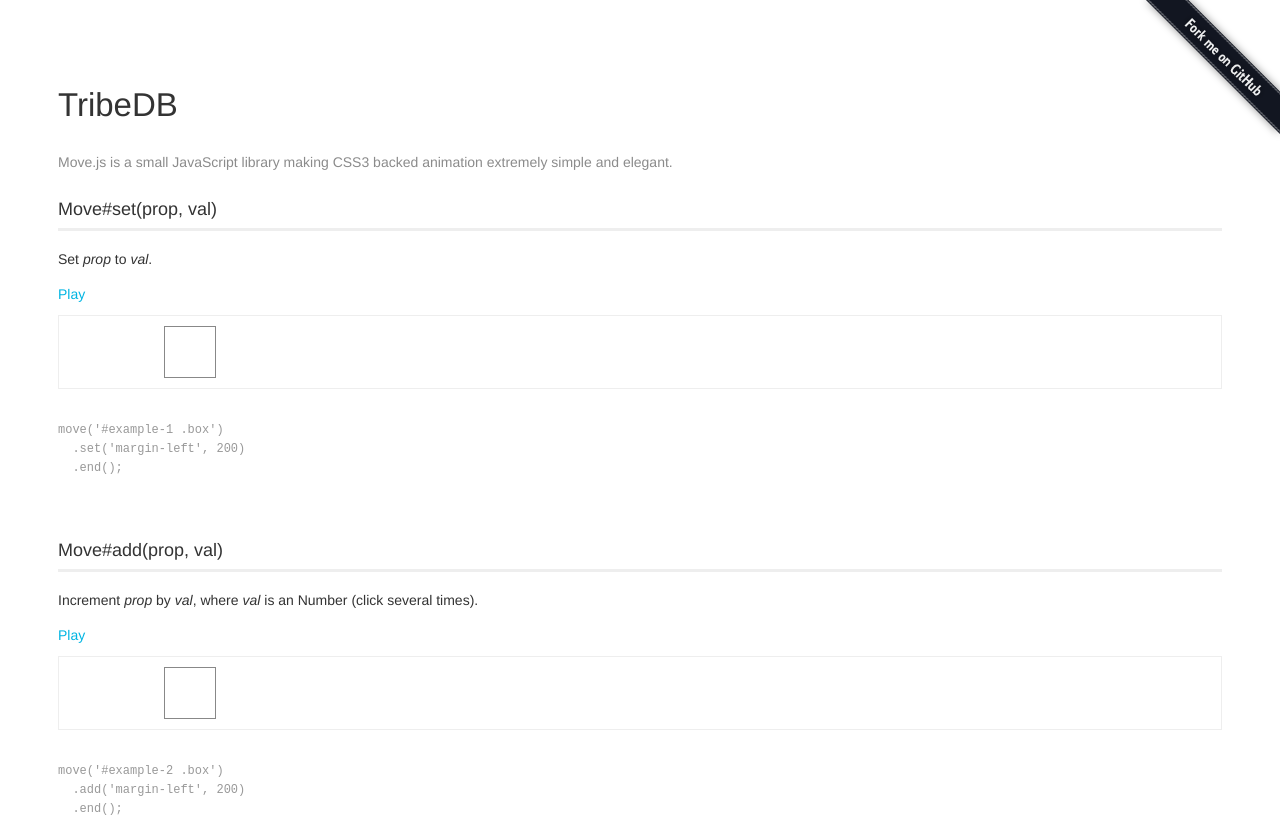
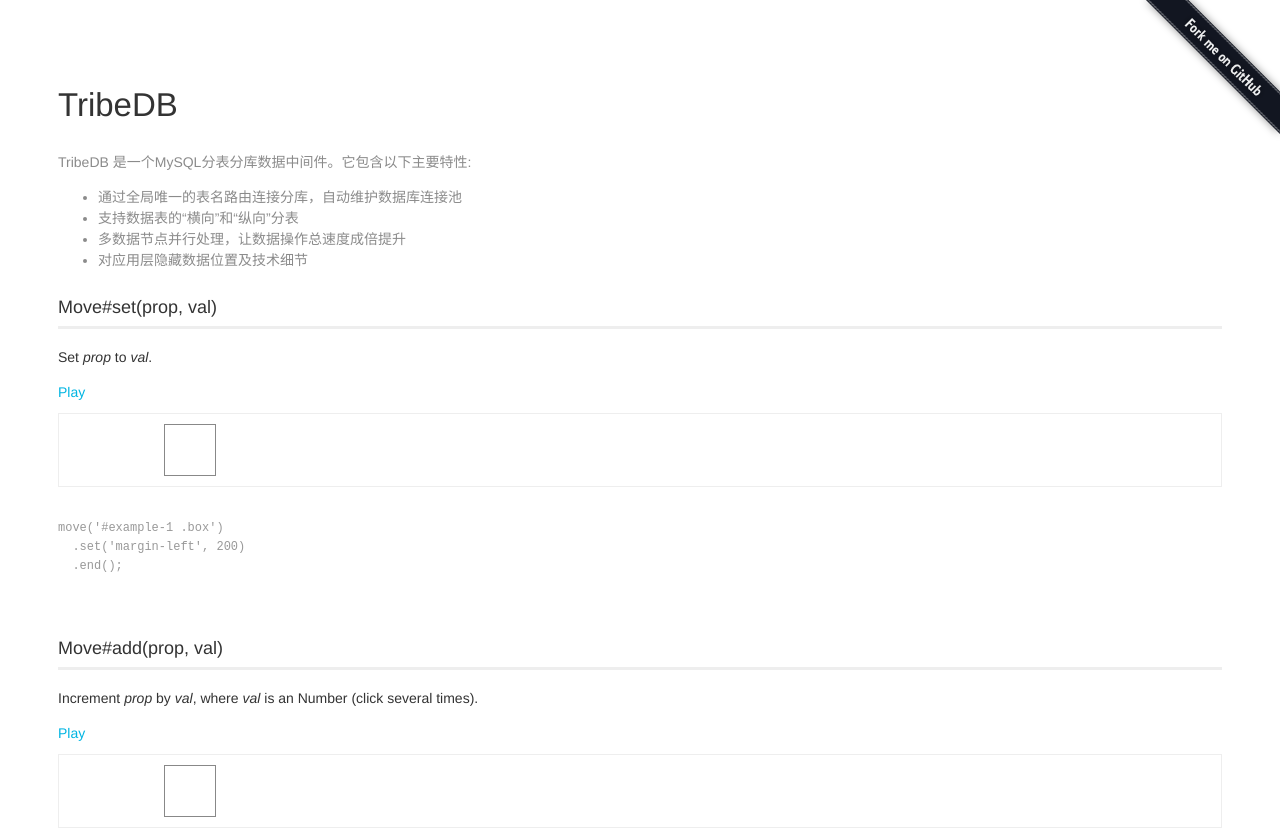
Before and after one commit to jojoin/TribeDB, a plain HTML site: page index.html in a window 1280 px wide. Shown: the top 838 px of the page. Drawn offline with Linux system fonts and the light colour scheme.

Commit message:
no message

```diff
--- a/index.html
+++ b/index.html
@@ -1,13 +1,19 @@
 <!DOCTYPE html>
-<html>
+<html lang="zh-CN">
   <head>
+    <meta http-equiv="Content-Type" content="text/html; charset=utf-8">
     <title>TribeDB - MySQL分表分库数据中间件</title>
     <link rel='stylesheet' href='style.css'>
   </head>
   <body>
     <h1>TribeDB</h1>
-    <p>Move.js is a small JavaScript library making CSS3 backed animation
-    extremely simple and elegant.</p>
+    <p>TribeDB 是一个MySQL分表分库数据中间件。它包含以下主要特性:</p>
+    <ul>
+      <li>通过全局唯一的表名路由连接分库，自动维护数据库连接池</li>
+      <li>支持数据表的“横向”和“纵向”分表</li>
+      <li>多数据节点并行处理，让数据操作总速度成倍提升</li>
+      <li>对应用层隐藏数据位置及技术细节</li>
+    </ul>
 
     <h2>Examples</h2>
 
```
